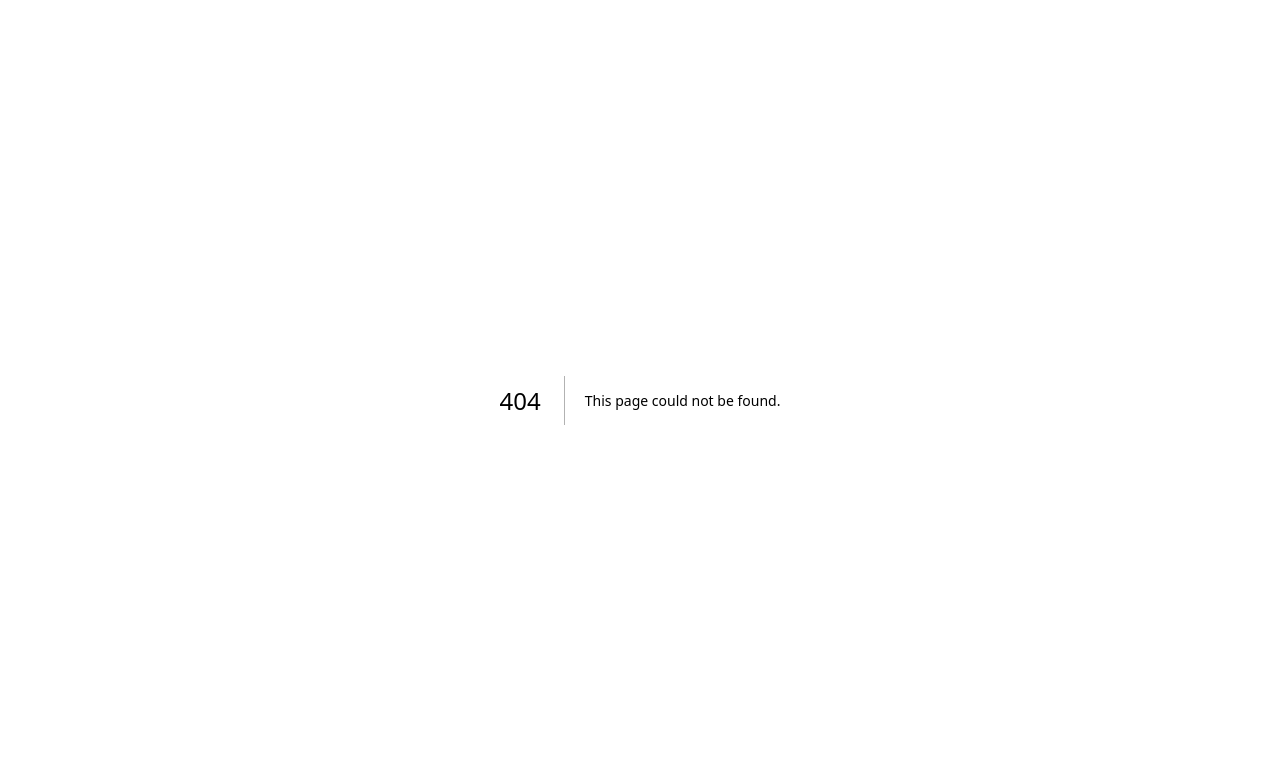
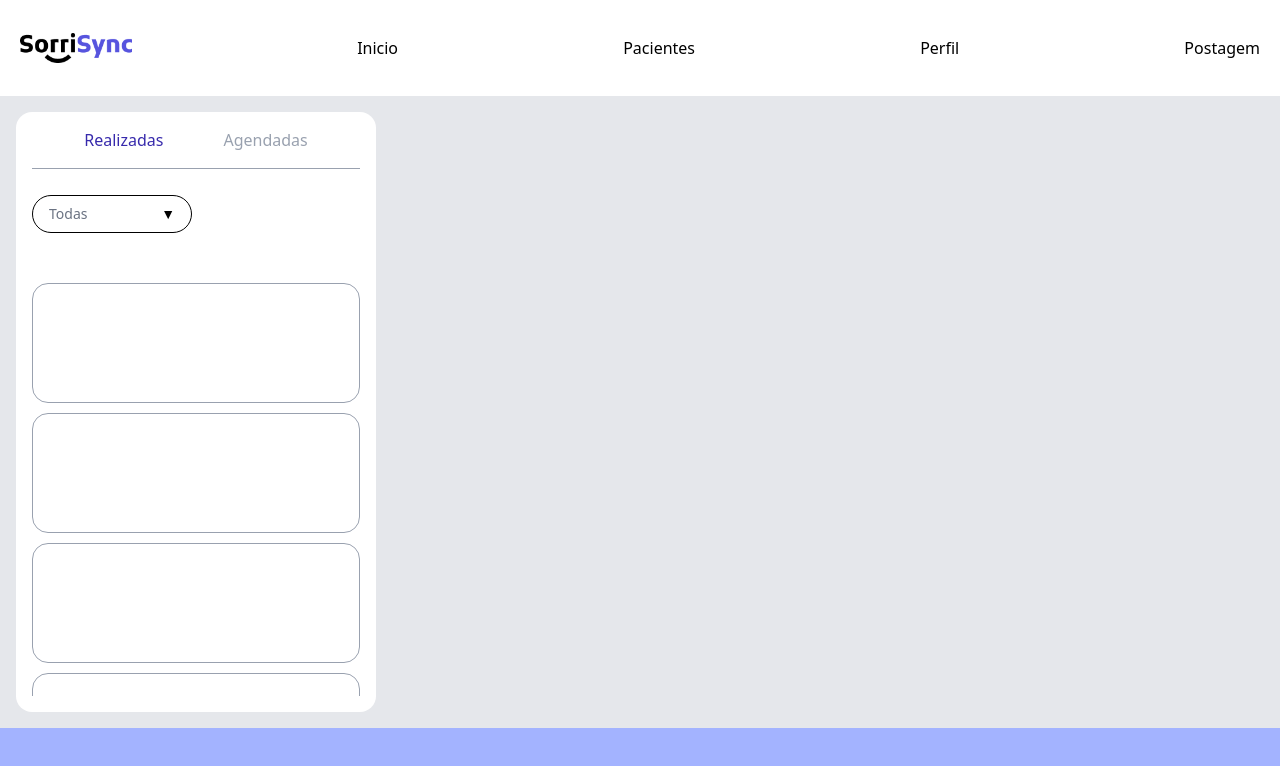
Before and after one commit to cce-fluxo/DDD25.1-Cebolinha67-Front, a Next.js app: page /consulta/ver-consultas-realizadas in a window 1280 px wide. Before the commit this address had no page. Shown: the top 766 px of the page. Built offline with nearby package versions, Linux system fonts and the light colour scheme.

Commit message:
começando a tela dos pacientes

```diff
--- a/app/auth/cadastro/page.tsx
+++ b/app/auth/cadastro/page.tsx
@@ -22,5 +22,5 @@ export default function Cadastro() {
         </CadastroBox>
       </BackgroundSignOut>
     </div>
-  )
+  ) // parte do cadastro feita
 }
--- /dev/null
+++ b/app/components/BoxRealizadasAgendadas.tsx
@@ -0,0 +1,42 @@
+    export default function BoxRealizadasAgendadas(){
+        return(
+            <div>
+                <div className="p-4">
+                {/* o retangulao de realizar e agendar */}
+                <div className="flex flex-col w-90 h-150 gap-12.5 p-4 bg-white rounded-2xl">
+
+                {/* agendadas/realizadas*/}
+                <div className="flex justify-center items-center gap-15 mb-4 pb-4 border-b border-gray-400">
+                    <button className="text-indigo-800 font-medium">
+                        Realizadas
+                    </button>
+                    <button className="text-gray-400 font-medium">
+                        Agendadas
+                    </button>
+                </div>
+
+                    {/* simulando a dropdown bar */}
+
+                    <div className="flex justify-between items-center w-40 border border-black rounded-full px-4 py-2 -mt-10 text-sm">
+                        <span className="text-gray-500 font-medium">Todas</span>
+                        <span >▼</span>
+                    </div>
+
+                    {/* scroll bar */}
+
+                    <div className="h-150 overflow-y-scroll scrollbar scrollbar-thumb-indigo-400 scrollbar-track-gray-100 scrollbar-thumb-rounded-full scrollbar-track-rounded-full">
+                        {/* as caixas dos pacientes*/}
+                        <div className=" flex flex-col gap-2.5">
+                        <div className="flex p-5 h-30 justify-center items-center gap-2.5 self-stretch border-r-2.5 border bg-white rounded-2xl border-gray-400"></div>
+                        <div className="flex p-5 h-30 justify-center items-center gap-2.5 self-stretch border-r-2.5 border bg-white rounded-2xl border-gray-400"></div>
+                        <div className="flex p-5 h-30 justify-center items-center gap-2.5 self-stretch border-r-2.5 border bg-white rounded-2xl border-gray-400"></div>
+                        <div className="flex p-5 h-30 justify-center items-center gap-2.5 self-stretch border-r-2.5 border bg-white rounded-2xl border-gray-400"></div>
+                        <div className="flex p-5 h-30 justify-center items-center gap-2.5 self-stretch border-r-2.5 border bg-white border-gray-400 rounded-2xl "></div>
+                        </div>
+                    </div>
+
+                </div>
+                </div>
+                </div>
+        )
+    }
--- /dev/null
+++ b/app/components/HeaderSignIn.tsx
@@ -0,0 +1,14 @@
+export default function HeaderSignIn(){
+    return(
+        <div>
+            {/* header com os componentes */}
+            <div className="flex w-full h-10 md:h-24 px-5 py-8.5 justify-between items-center flex-row  bg-white relative">
+                <img src={"/SorriSyncLogo.png"} alt="SorriSync" className="w-24 md:w-28 h-auto"></img>
+                <p className="flex">Inicio</p>
+                <p>Pacientes</p>
+                <p>Perfil</p>
+                <p>Postagem</p>
+            </div>
+        </div>
+    )
+}
--- /dev/null
+++ b/app/consulta/ver-consultas-realizadas/page.tsx
@@ -0,0 +1,11 @@
+import BoxRealizadasAgendadas from "@/app/components/BoxRealizadasAgendadas";
+import HeaderSignIn from "@/app/components/HeaderSignIn";
+
+export default function ConsultaRealizada(){
+    return (
+        <div className="bg-gray-200">
+            <HeaderSignIn></HeaderSignIn>
+            <BoxRealizadasAgendadas></BoxRealizadasAgendadas>
+        </div>
+    )
+}
--- a/app/globals.css
+++ b/app/globals.css
@@ -1,4 +1,5 @@
 @import "tailwindcss";
+@plugin 'tailwind-scrollbar';
 
 :root {
   --background: #ffffff;
--- a/package.json
+++ b/package.json
@@ -13,6 +13,7 @@
     "next": "16.2.1",
     "react": "19.2.4",
     "react-dom": "19.2.4",
+    "tailwind-scrollbar": "^4.0.2",
     "yup": "^1.7.1"
   },
   "devDependencies": {
```
Also changed, not shown: 1 other file (tests, documents, lock files or other folders).
